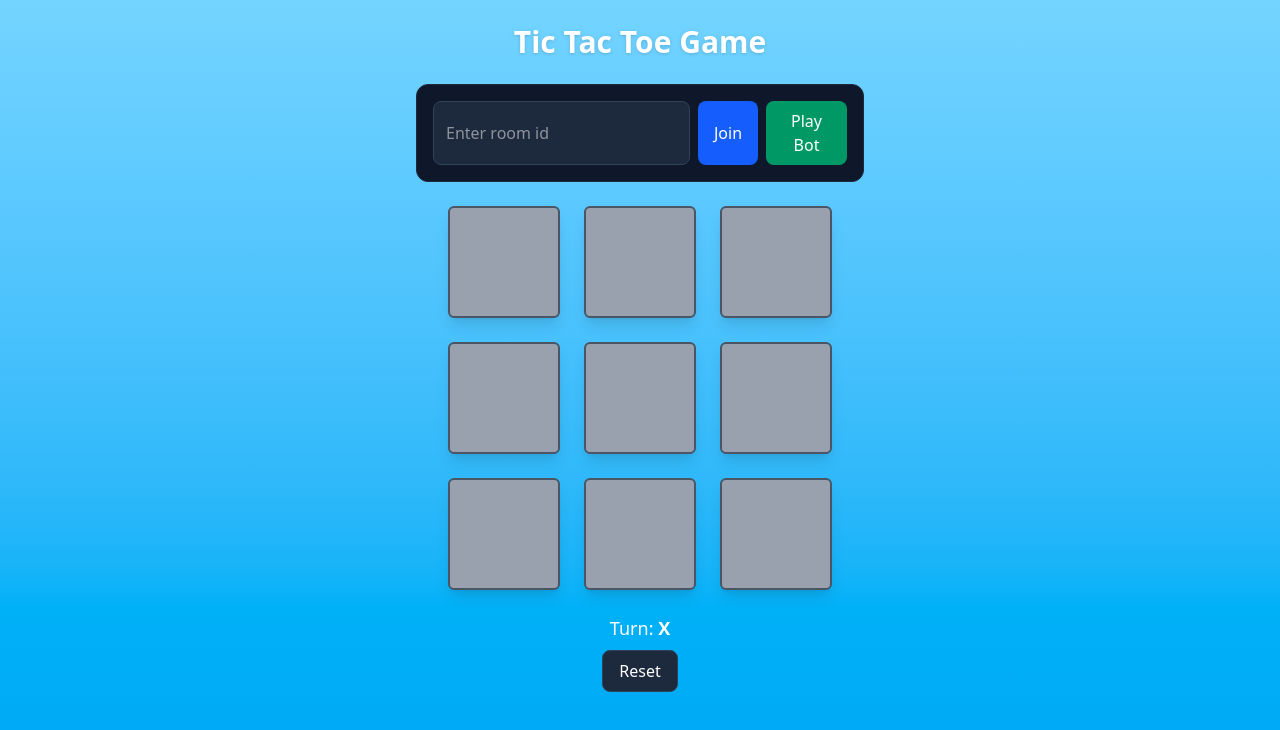
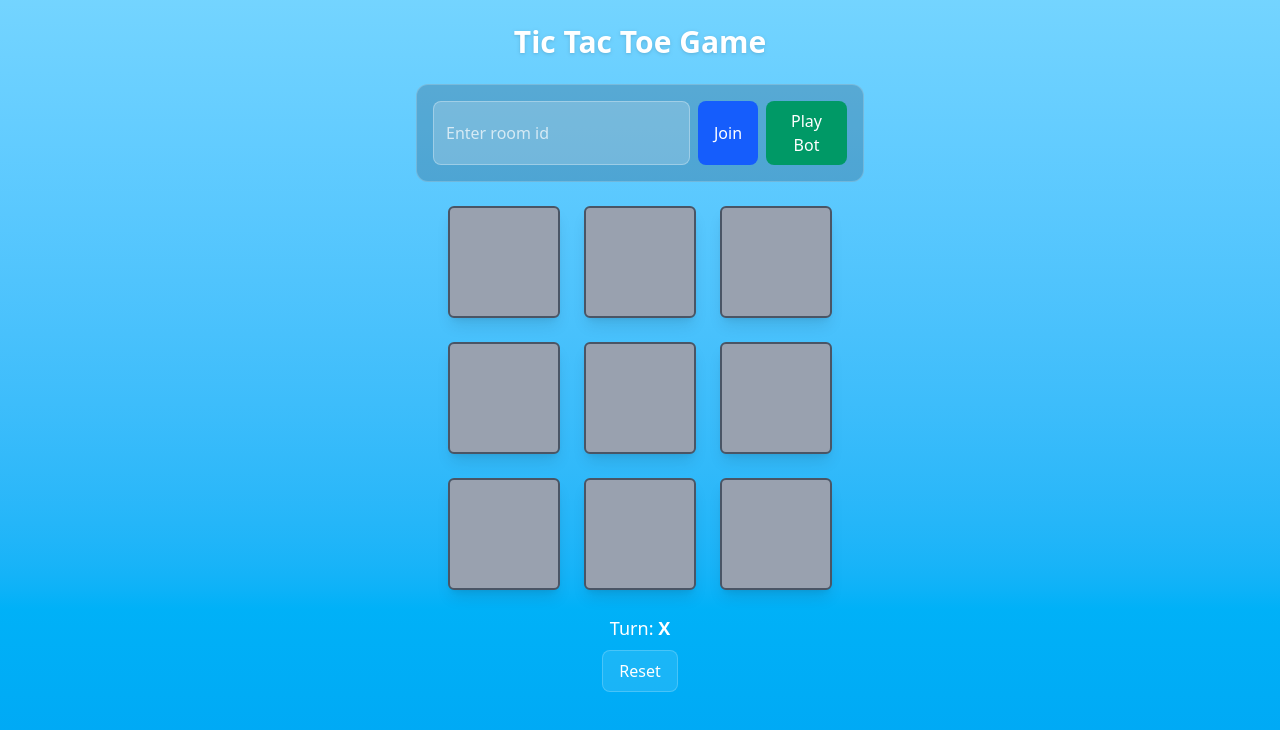
Before and after one commit to hoshikwyw/ModenTicTacToe, a React (Vite) app in the folder client/: page / in a window 1280 px wide. Shown: the top 730 px of the page. Built offline with nearby package versions, Linux system fonts and the light colour scheme; no server answers.

Commit message:
Update server deploy link

```diff
--- a/client/src/App.tsx
+++ b/client/src/App.tsx
@@ -38,7 +38,9 @@ function App() {
     isBot: false,
   })
 
-  const serverUrl = useMemo(() => 'http://localhost:3001', [])
+  const serverUrl = useMemo(() => {
+    return import.meta.env.VITE_SERVER_URL
+  }, [])
   const socket = useSocket(serverUrl)
 
   useEffect(() => {
@@ -95,28 +97,28 @@ function App() {
       <div className="w-full max-w-md space-y-6">
         <h1 className="text-3xl font-extrabold text-center drop-shadow">Tic Tac Toe Game</h1>
 
-        <div className="bg-slate-900 rounded-xl p-4 border border-slate-800 space-y-3">
+        <div className="bg-slate-900/20 rounded-xl p-4 border border-white/20 space-y-3">
           <div className="flex gap-2">
             <input
               placeholder="Enter room id"
               value={desiredRoomId}
               onChange={(e) => setDesiredRoomId(e.target.value)}
-              className="flex-1 rounded-lg bg-slate-800 border border-slate-700 px-3 py-2 outline-none focus:ring-2 focus:ring-blue-600"
+              className="flex-1 rounded-lg bg-white/20 border border-white/30 px-3 py-2 outline-none focus:ring-2 focus:ring-blue-600 text-white placeholder-white/70"
             />
             <button onClick={joinRoom} className="rounded-lg bg-blue-600 hover:bg-blue-500 px-4 py-2">Join</button>
             <button onClick={startBot} className="rounded-lg bg-emerald-600 hover:bg-emerald-500 px-4 py-2">Play Bot</button>
           </div>
           {state.roomId && (
-            <div className="text-sm text-slate-300 flex items-center justify-between">
+            <div className="text-sm text-white/90 flex items-center justify-between">
               <div>Room: <span className="font-mono">{state.roomId}</span> • You: <span className="font-bold">{state.mark ?? '-'}</span></div>
               <button
-                className="text-xs px-2 py-1 rounded bg-slate-800 border border-slate-700 hover:bg-slate-700"
+                className="text-xs px-2 py-1 rounded bg-white/10 border border-white/20 hover:bg-white/20"
                 onClick={() => navigator.clipboard.writeText(state.roomId)}
               >Copy RoomId</button>
             </div>
           )}
           {state.roomId && (
-            <div className="text-xs text-slate-400">Invite a friend: share room id above. They should join the same id.</div>
+            <div className="text-xs text-white/80">Invite a friend: share room id above. They should join the same id.</div>
           )}
         </div>
 
@@ -133,17 +135,17 @@ function App() {
         </div>
 
         <div className="text-center space-y-2">
-      <div>
+          <div>
             {state.winner ? (
               <span className="text-lg">Winner: <span className="font-bold">{state.winner}</span></span>
             ) : (
               <span className="text-lg">Turn: <span className="font-bold">{state.turn}</span></span>
             )}
           </div>
-          <button onClick={resetGame} className="rounded-lg bg-slate-800 border border-slate-700 hover:bg-slate-700 px-4 py-2">Reset</button>
+          <button onClick={resetGame} className="rounded-lg bg-white/10 border border-white/20 hover:bg-white/20 px-4 py-2">Reset</button>
         </div>
       </div>
-      </div>
+    </div>
   )
 }
 
```
Also changed, not shown: 2 other files (tests, documents, lock files or other folders).
